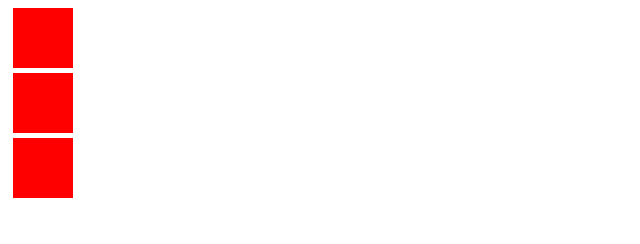
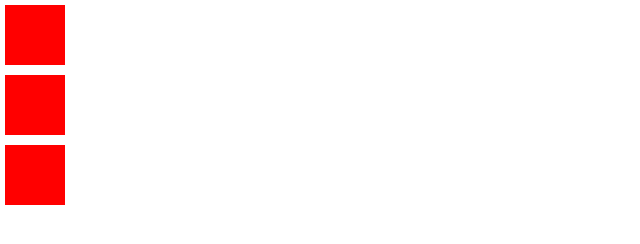
Before and after one commit to thaislsilveira/Curso-FlexBox---Rocketseat, a plain HTML site: page index.html in a window 1280 px wide. Shown: the whole page, without its empty margins (0-640 px from the left). Drawn offline with Linux system fonts and the light colour scheme.

Commit message:
style: using display flex

```diff
--- a/styles.css
+++ b/styles.css
@@ -1,4 +1,13 @@
+html,
+body,
 #app {
+  height: 100%;
+  margin: 0;
+}
+
+#app {
+  display: flex;
+  flex-direction: column;
 }
 
 .box {
```
